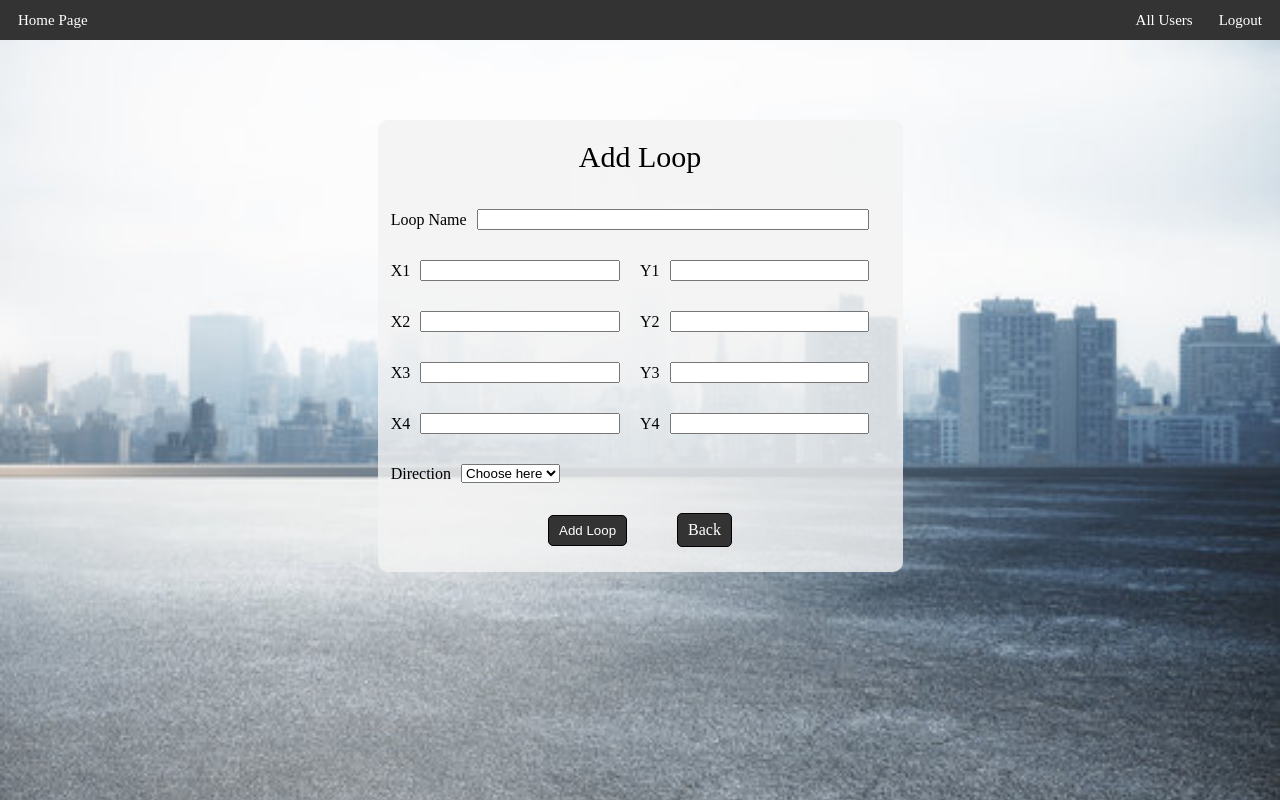
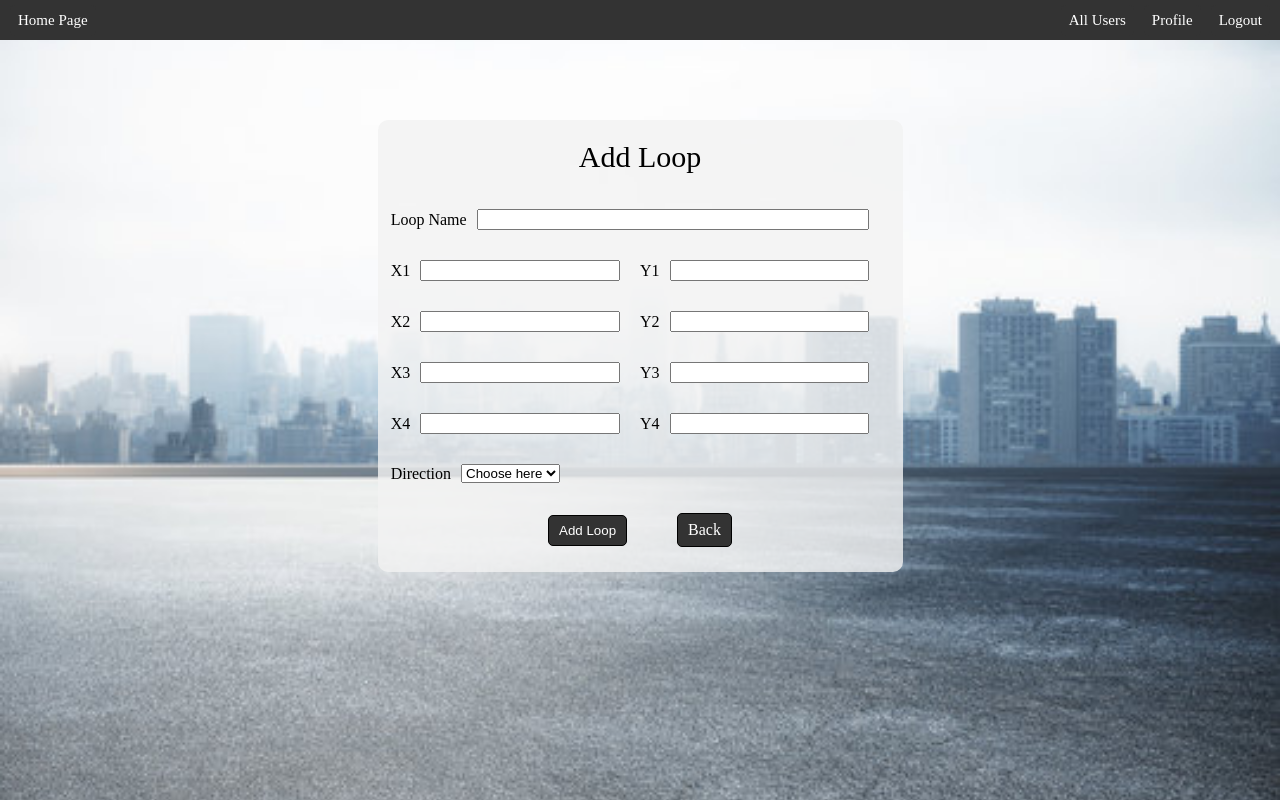
Before and after one commit to 6410685108/CN332-DAOO, a Django app: page /loop in a window 1280 px wide. Run offline with Django 5.2, Linux system fonts and the light colour scheme; a user stored in the database is signed in.

Commit message:
add header

```diff
--- a/mywebapp/users/templates/users/headerLayout.html
+++ b/mywebapp/users/templates/users/headerLayout.html
@@ -18,6 +18,7 @@
                     <a href="{% url 'userconfig' %}">All Users</a>
                     {% endif %}
                 {% if user.is_authenticated %}
+                    <a href="#">Profile</a>
                     <a href="{% url 'logout' %}">Logout</a>
                 {% endif %}
             </div>
```
Also changed, not shown: mywebapp/db.sqlite3.
